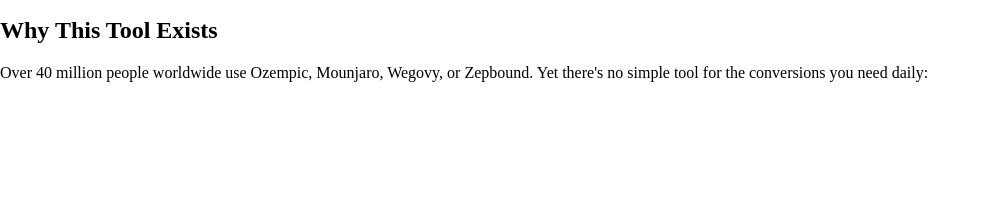
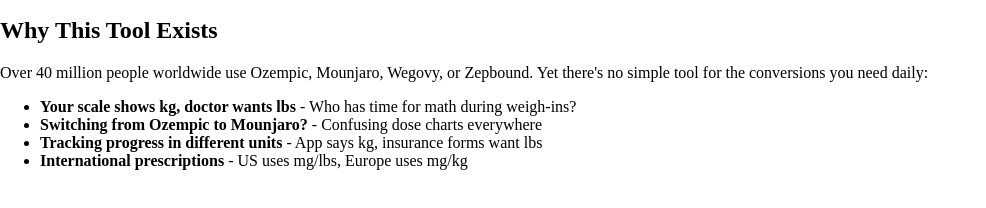
Before and after one commit to SheillaO/GLP-1-Companion, a website built with Vite: page index.html in a window 1280 px wide. Shown: the part 120-328 px from the top of the page, without its empty margins (0-986 px from the left). Built offline with nearby package versions, Linux system fonts and the light colour scheme.

Commit message:
Update index.html

```diff
--- a/index.html
+++ b/index.html
@@ -22,3 +22,9 @@
                 <h2>Why This Tool Exists</h2>
                 <p>Over 40 million people worldwide use Ozempic, Mounjaro, Wegovy, or Zepbound. Yet there's no simple tool for
                     the conversions you need daily:</p>
+                    <ul>
+                        <li><strong>Your scale shows kg, doctor wants lbs</strong> - Who has time for math during weigh-ins?</li>
+                        <li><strong>Switching from Ozempic to Mounjaro?</strong> - Confusing dose charts everywhere</li>
+                        <li><strong>Tracking progress in different units</strong> - App says kg, insurance forms want lbs</li>
+                        <li><strong>International prescriptions</strong> - US uses mg/lbs, Europe uses mg/kg</li>
+                    </ul>
```
